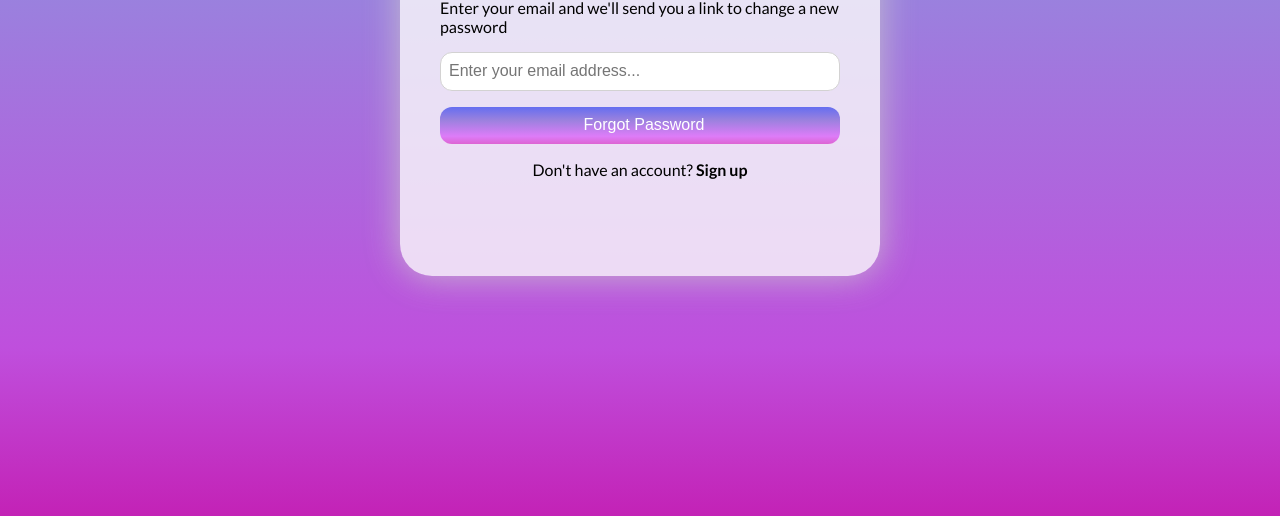
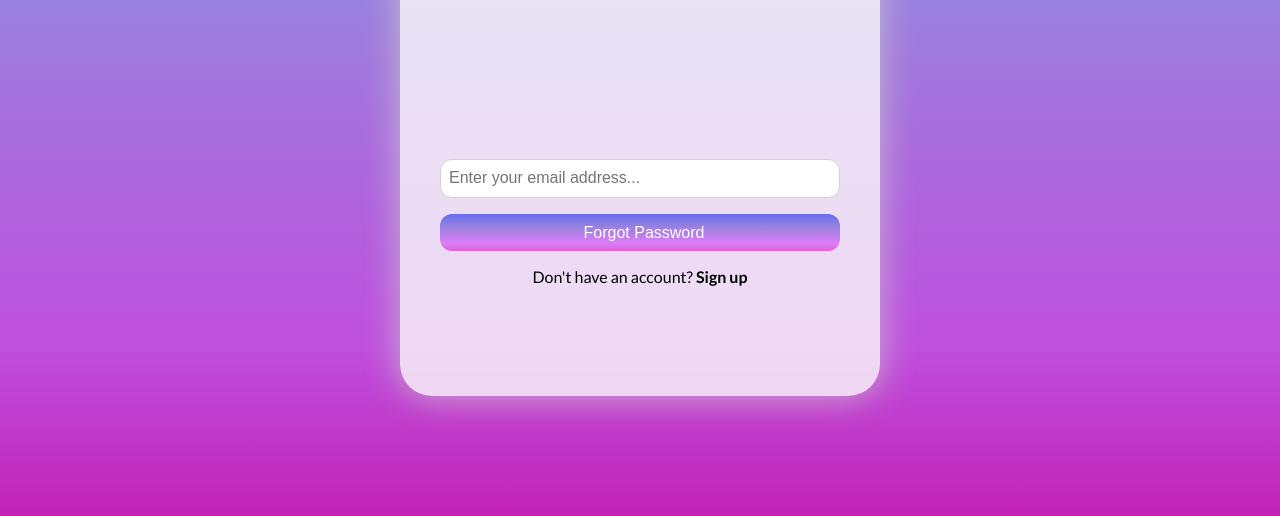
Before and after one commit to Jess247/forms, a plain HTML site: page minimalist-login/pages/forgot-pw.html in a window 1280 px wide. Shown: the part 284-800 px from the top of the page. Drawn offline with Linux system fonts and the light colour scheme.

Commit message:
Update Layout

```diff
--- a/minimalist-login/css/styles.css
+++ b/minimalist-login/css/styles.css
@@ -53,18 +53,21 @@ body {
     font-size: 1.2em;
    vertical-align: sub;
 }
-.legend {
-    display: flex;
-    flex-direction: column;
-    align-items: center;
-    gap: 8px;
+
+.logo-container {
+    text-align: center;
+}
+
+.pw-text {
+    margin: 4rem 2rem -3rem 2rem;
 }
 
 .form-content {
     width: 100%;
     padding: 2.5em 2.5em 0 2.5em;
-    margin: 0 auto;
+
 }
+
 
 .label {
     background: gray;
@@ -79,6 +82,12 @@ body {
     border-radius: 12px;
     font-size: 1rem;
 }
+
+.textfield:focus-visible {
+    outline:2px solid #c322b6;
+    box-shadow: 0px 0px 8px#9a81de;
+}
+
 .submit-btn {
     color: #fff;
     background: #c322b6;
--- a/minimalist-login/pages/forgot-pw.html
+++ b/minimalist-login/pages/forgot-pw.html
@@ -11,13 +11,10 @@
     <title>FemmeVentures Password</title>
 </head>
 <body>
-    <main>
+    <main class="main-content">
         <div class="container">
-            <h1 class="logo">Femme<span>Ventures</span></h1>
+                <h1 class="logo">Femme<span>Ventures</span></h1>
             <form class="form-content" action="" method="post">
-            <div class="legend">
-                <legend>Enter your email and we'll send you a link to change a new password</legend>
-            </div>
             <label class="label" for="email">
                 <input class="textfield" type="email" name="email" id="email" placeholder="Enter your email address...">
             </label>
```
Also changed, not shown: minimalist-login/pages/sign-up.html (+1 -1 lines), mdbootstrap-form/README.txt, minimalist-login/README.md.
